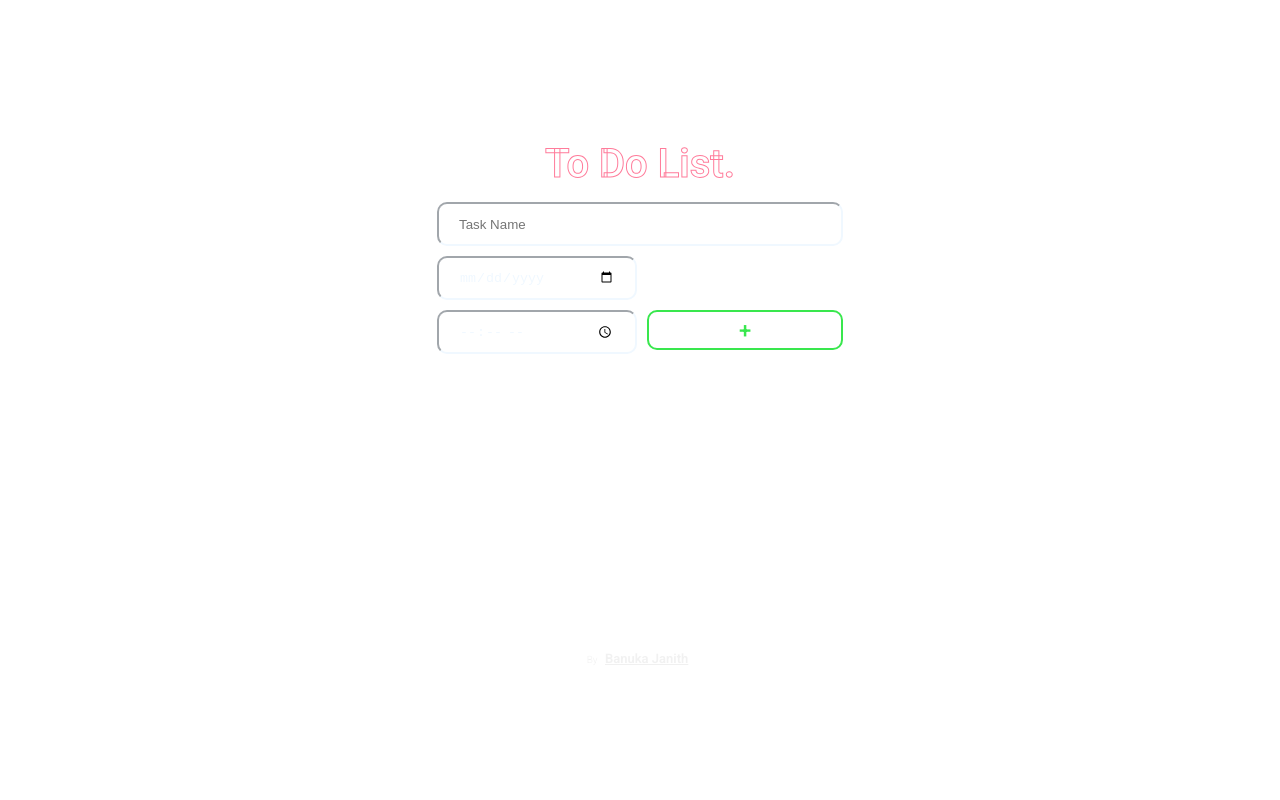
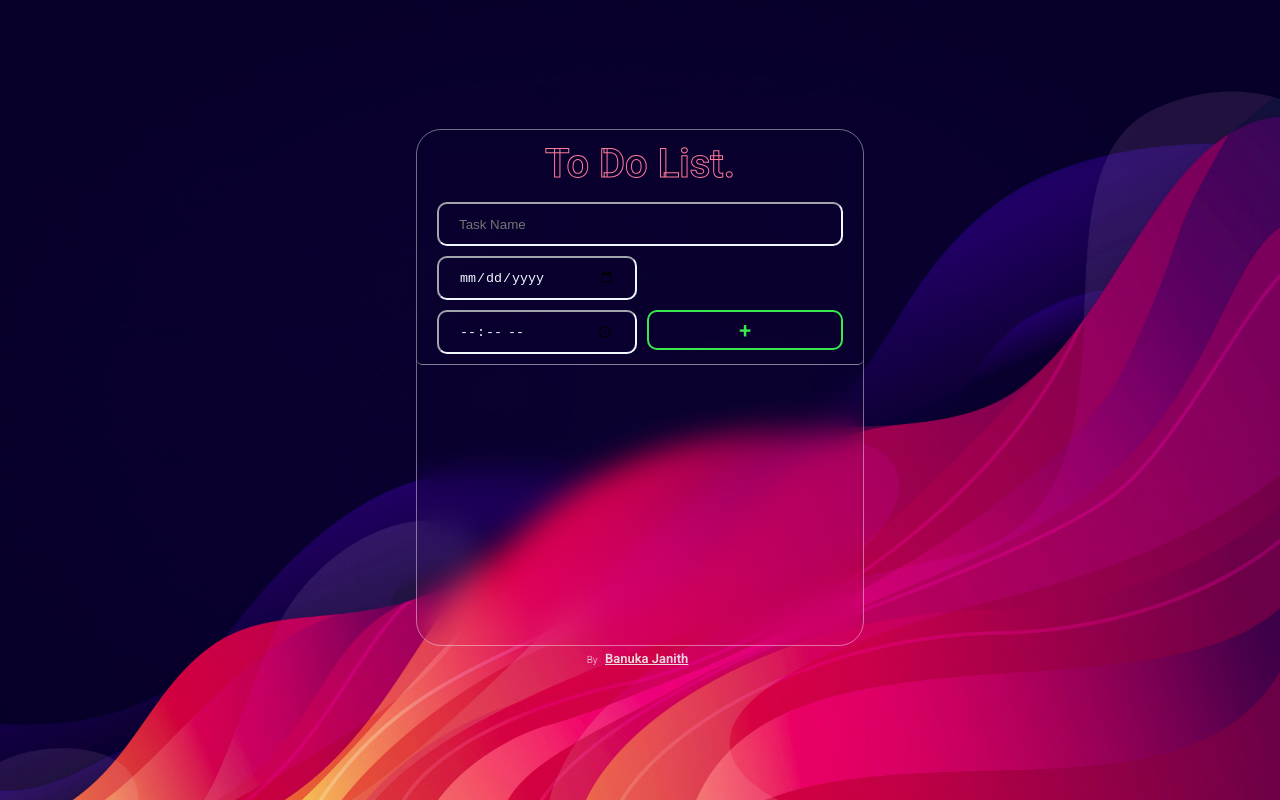
Before and after one commit to Banukajanith2/To-Do-List-App, a plain HTML site: page index.html in a window 1280 px wide. Drawn offline with Linux system fonts and the light colour scheme; some packages are replaced by stand-ins of ours; a script that the page names is missing.

Commit message:
`Fixed background image path in index.css`

```diff
--- a/styles/index.css
+++ b/styles/index.css
@@ -7,7 +7,7 @@
 }
 
 body {
-  background-image: url(..img/background.jpg);
+  background-image: url(../img/background.jpg);
   background-size: cover;
   background-position: center;
   color: aliceblue;
```
